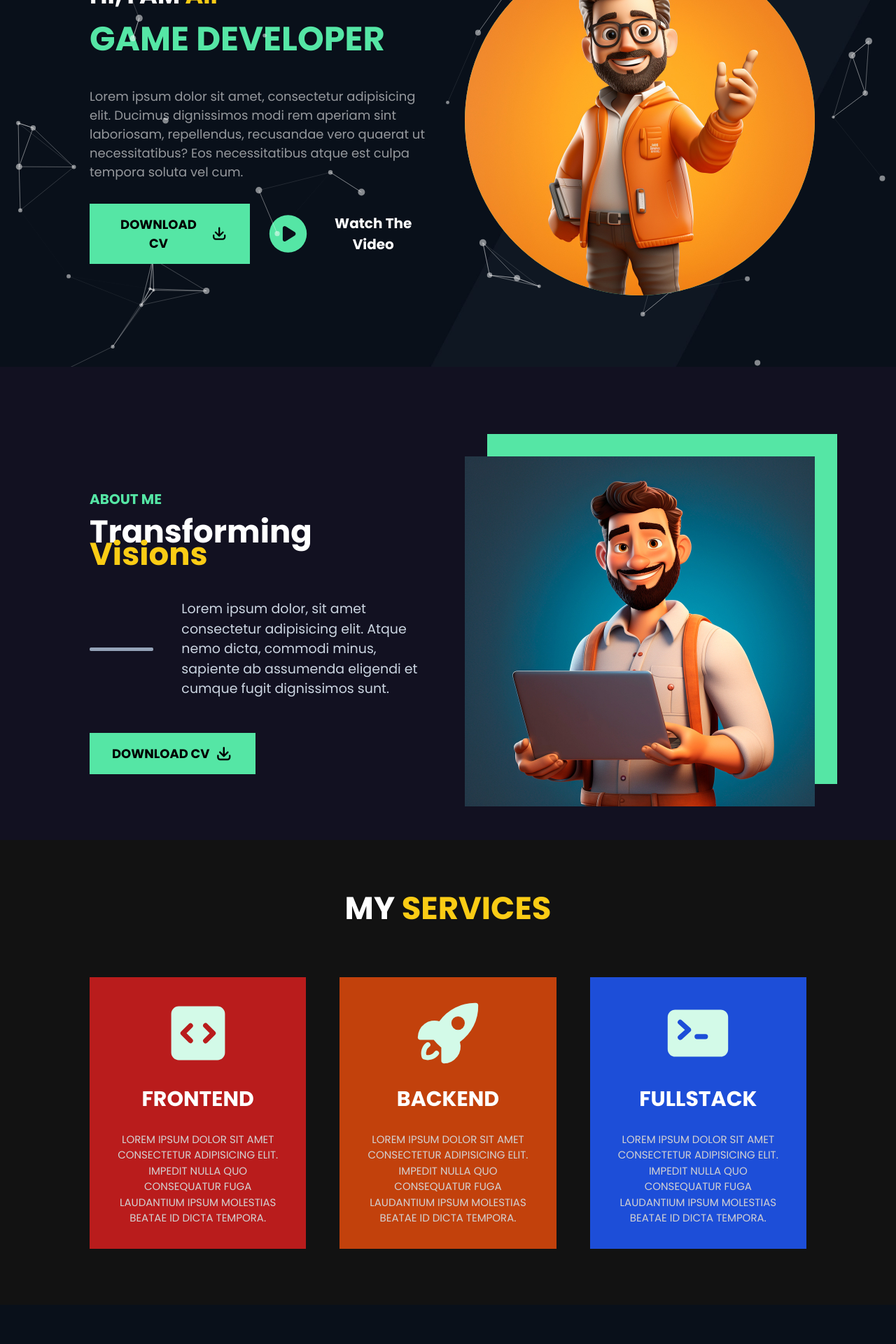
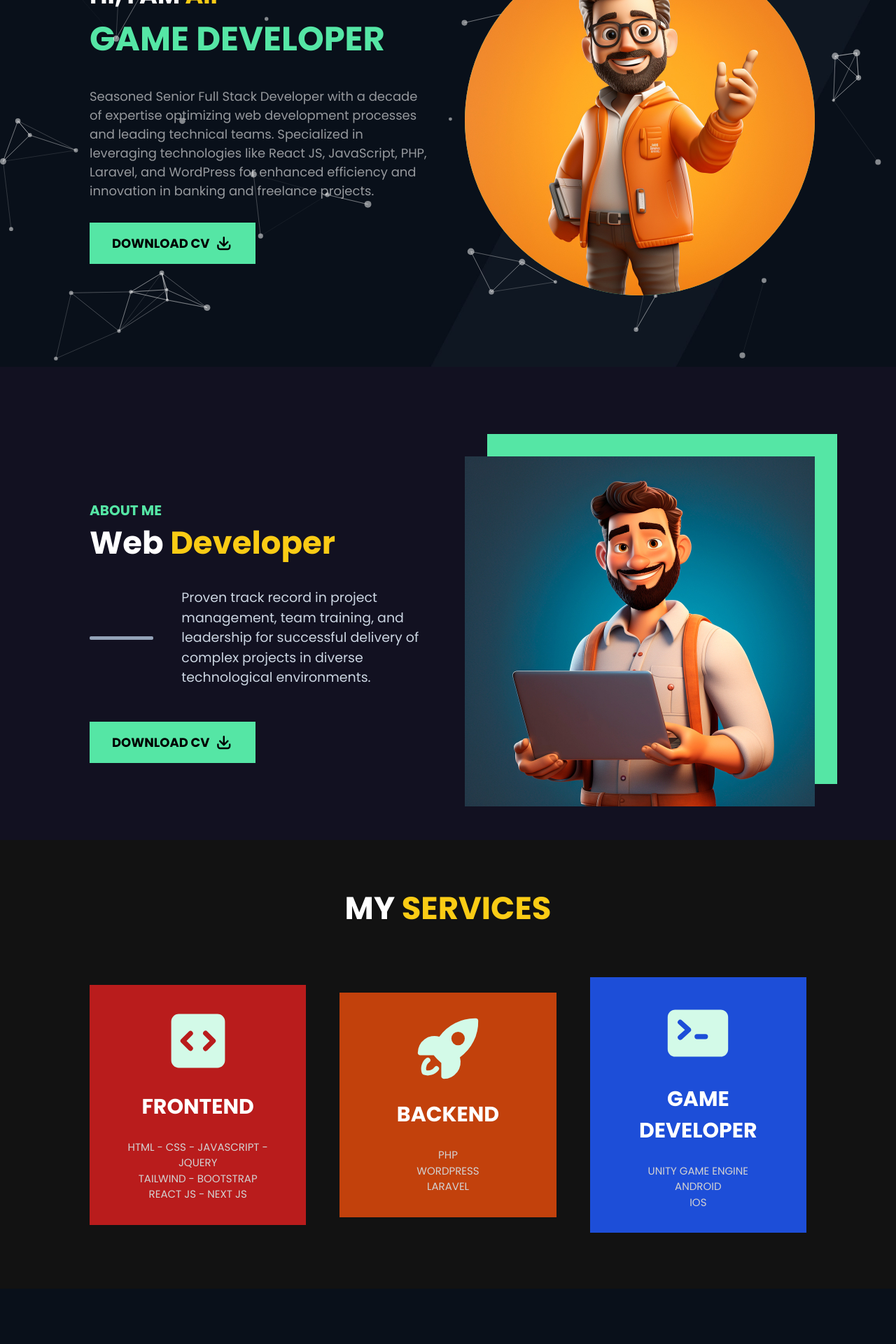
Before and after one commit to alirasouliwebdeveloper/Portfolio, a Next.js app: page / in a window 1280 px wide. Shown: the part 260-2180 px from the top of the page at 70% size. Built offline with nearby package versions, Linux system fonts and the light colour scheme.

Commit message:
change some options and title and meta description

```diff
--- a/app/Components/About.tsx
+++ b/app/Components/About.tsx
@@ -11,14 +11,14 @@ const About = () => {
             About Me
           </h1>
           <h2 className="text-[25px] md:text-[35px] lg:text-[45px] md:leading[3rem] leading-[2rem] capitalize mb-[3rem] font-bold text-white">
-            Transforming <span className="text-yellow-400">Visions</span>
+            Web&nbsp;<span className="text-yellow-400">Developer</span>
           </h2>
           <div className="mb-[3rem] flex items-center md:space-x-10">
             <span className="w-[100px] hidden md:block h-[5px] bg-slate-400 rounded-sm"></span>
             <p className="text-[19px] text-slate-300 w-[80%]">
-              Lorem ipsum dolor, sit amet consectetur adipisicing elit. Atque
-              nemo dicta, commodi minus, sapiente ab assumenda eligendi et
-              cumque fugit dignissimos sunt.
+              Proven track record in project management, team training, and
+              leadership for successful delivery of complex projects in diverse
+              technological environments.
             </p>
           </div>
           <button
--- a/app/Components/Blog.tsx
+++ b/app/Components/Blog.tsx
@@ -1,13 +1,16 @@
+import React from "react";
 import {
   ChatBubbleLeftRightIcon,
   UserCircleIcon,
 } from "@heroicons/react/20/solid";
 import Image from "next/image";
-import React from "react";
 
 const Blog = () => {
   return (
-    <div id="blog" className="pt-[4rem] md:pt-[8rem] pb-[4rem] bg-[#02050a]">
+    <div
+      id="blog"
+      className="pt-[4rem] md:pt-[8rem] pb-[4rem] bg-[#02050a] hidden"
+    >
       <h1 className="heading">
         MY <span className="text-yellow-400">Blog</span>
       </h1>
--- a/app/Components/Footer.tsx
+++ b/app/Components/Footer.tsx
@@ -19,7 +19,7 @@ const Footer = () => {
               Address
             </h1>
             <p className="text-[17px] w-[90%] text-white opacity-60">
-              Lorem ipsum dolor sit.
+              In this beautiful world :)
             </p>
           </div>
         </div>
@@ -33,7 +33,7 @@ const Footer = () => {
               Phone
             </h1>
             <p className="text-[17px] w-[90%] text-white opacity-60">
-              +1123456789 <br /> +1326549875
+              +12345678900 <br /> +12345678900
             </p>
           </div>
         </div>
@@ -48,22 +48,38 @@ const Footer = () => {
               Send Us Email
             </h1>
             <p className="text-[17px] w-[90%] text-white opacity-60">
-              exmple.com
-              <br /> example@example.com
+              alirasouli.info
+              <br /> contact@alirasouli.info
             </p>
           </div>
         </div>
       </div>
       <div className="w-[80%] mt-[2rem] mx-auto grid grid-cols-1 md:grid-cols-2 items-center justify-between">
-        <div className="text-[16px] mb-[2rem] md:mb-0 text-white opacity-20">
-          Webdv warriors 2024 | All Rights Reserved
+        <div className="text-[16px] mb-[2rem] md:mb-0 text-white opacity-50">
+          Ali Rasouli Community 2023 | All Rights Reserved
         </div>
-        <div className="flex items-center space-x-10">
-          <p className="text-[16px] text-white opacity-20">
+        <div className="flex items-center justify-end space-x-10">
+          <a
+            href="#"
+            target="_blank"
+            className="text-[16px] text-white opacity-50"
+          >
             Terms & Conditions
-          </p>
-          <p className="text-[16px] text-white opacity-20">Privacy Policy</p>
-          <p className="text-[16px] text-white opacity-20">Sitemap</p>
+          </a>
+          <a
+            href="#"
+            target="_blank"
+            className="text-[16px] text-white opacity-50"
+          >
+            Privacy Policy
+          </a>
+          <a
+            href="#"
+            target="_blank"
+            className="text-[16px] text-white opacity-50"
+          >
+            Sitemap
+          </a>
         </div>
       </div>
     </div>
--- a/app/Components/Hero.tsx
+++ b/app/Components/Hero.tsx
@@ -19,10 +19,11 @@ const Hero = () => {
 
           <TextEffect />
           <p className="mt-[2rem] text-[18px] text-[#ffffff92]">
-            Lorem ipsum dolor sit amet, consectetur adipisicing elit. Ducimus
-            dignissimos modi rem aperiam sint laboriosam, repellendus,
-            recusandae vero quaerat ut necessitatibus? Eos necessitatibus atque
-            est culpa tempora soluta vel cum.
+            Seasoned Senior Full Stack Developer with a decade of expertise
+            optimizing web development processes and leading technical teams.
+            Specialized in leveraging technologies like React JS, JavaScript,
+            PHP, Laravel, and WordPress for enhanced efficiency and innovation
+            in banking and freelance projects.
           </p>
           <div className="mt-[2rem] flex-col space-y-6 sm:space-y-0 sm:flex sm:flex-row items-center sm:space-x-6">
             <button
@@ -32,7 +33,7 @@ const Hero = () => {
               <p>Download CV</p>
               <ArrowDownTrayIcon className="w-[1.6rem] h-[1.7rem] text-black " />
             </button>
-            <button className="flex items-center space-x-2">
+            <button className="flex items-center space-x-2 hidden">
               <PlayCircleIcon className="w-[4rem] h-[4rem] hover:text-yellow-400 transition-all duration-200 text-[#55e6a5]" />
               <p className="text-[20px] font-semibold text-white">
                 Watch The Video
--- a/app/Components/Nav.tsx
+++ b/app/Components/Nav.tsx
@@ -11,8 +11,8 @@ const Nav = ({ openNav }: Props) => {
     <div className="w-[100%] fixed z-[1000] top-0 h-[12vh] bg-[#141c27] shadow-md">
       <div className="flex items-center justify-between w-[80%] mx-auto h-[100%]">
         <h1 className="flex-[0.6] cursor-pointer text-[25px] text-white font-bold">
-          WEB
-          <span className="text-yellow-300">DEV</span>
+          ALI&nbsp;
+          <span className="text-yellow-300">RASOULI</span>
         </h1>
         <Link href="#home" className="nav-link ">
           Home
--- a/app/Components/Projects.tsx
+++ b/app/Components/Projects.tsx
@@ -14,7 +14,7 @@ const Projects = () => {
       <div className="w-[80%] pt-[2rem] mx-auto grid grid-cols-1 md:grid-cols-2 lg:grid-cols-3 gap-[2rem]">
         {projects.map((pr: Project) => {
           return (
-            <div data-aos="fade-up" key={pr.src}>
+            <div data-aos="fade-up" key={pr.id}>
               <div className="transform cursor-pointer hover:-translate-y-6 transition-all duration-200 relative w-[100%] h-[200px] md:h-[300px]">
                 <Image
                   src={pr.src}
--- a/app/Components/Services.tsx
+++ b/app/Components/Services.tsx
@@ -18,10 +18,10 @@ const Services = () => {
             <h1 className="text-[20px] md:text-[30px] mt-[1.5rem] mb-[1.5rem]">
               FrontEnd
             </h1>
-            <p className="text-[15px] text-[#d3d2d2] font-normal">
-              Lorem ipsum dolor sit amet consectetur adipisicing elit. Impedit
-              nulla quo consequatur fuga laudantium ipsum molestias beatae id
-              dicta tempora.
+            <p className="text-[15px] text-[#d3d2d2] font-normal grid grid-cols-1">
+              <span>HTML - CSS - JavaScript - JQuery</span>
+              <span>TailWind - Bootstrap</span>
+              <span>React js - Next js</span>
             </p>
           </div>
         </div>
@@ -32,10 +32,10 @@ const Services = () => {
             <h1 className="text-[20px] md:text-[30px] mt-[1.5rem] mb-[1.5rem]">
               Backend
             </h1>
-            <p className="text-[15px] text-[#d3d2d2] font-normal">
-              Lorem ipsum dolor sit amet consectetur adipisicing elit. Impedit
-              nulla quo consequatur fuga laudantium ipsum molestias beatae id
-              dicta tempora.
+            <p className="text-[15px] text-[#d3d2d2] font-normal grid grid-cols-1">
+              <span>PHP</span>
+              <span>WordPress</span>
+              <span>Laravel</span>
             </p>
           </div>
         </div>
@@ -44,12 +44,12 @@ const Services = () => {
           <div className="bg-blue-700 hover:scale-110 transform transition-all duration-300 hover:rotate-6 uppercase font-semibold text-center p-[2rem]">
             <CommandLineIcon className="w-[6rem] h-[6rem] mx-auto text-[#d3fae8]" />
             <h1 className="text-[20px] md:text-[30px] mt-[1.5rem] mb-[1.5rem]">
-              Fullstack
+              Game Developer
             </h1>
-            <p className="text-[15px] text-[#d3d2d2] font-normal">
-              Lorem ipsum dolor sit amet consectetur adipisicing elit. Impedit
-              nulla quo consequatur fuga laudantium ipsum molestias beatae id
-              dicta tempora.
+            <p className="text-[15px] text-[#d3d2d2] font-normal grid grid-cols-1">
+              <span>Unity Game Engine</span>
+              <span>Android</span>
+              <span>iOS</span>
             </p>
           </div>
         </div>
--- a/app/Components/Skills.tsx
+++ b/app/Components/Skills.tsx
@@ -54,6 +54,21 @@ const Skills = () => {
             level3="w-[90%]"
           />
         </div>
+        <div>
+          <SkillsItem
+            title="Unity Developer"
+            year="2014 - Present"
+            description="Unity is a cross-platform engine. The Unity editor is supported on Windows, macOS, and the Linux platform, while the engine itself currently supports building games for more than 19 different platforms, including mobile, desktop, consoles, and virtual reality."
+          />
+          <SkillsLanguage
+            skill1="C#"
+            skill2="PhotoShop"
+            skill3="Maya - 3D MAX"
+            level1="w-[80%]"
+            level2="w-[70%]"
+            level3="w-[50%]"
+          />
+        </div>
       </div>
     </div>
   );
--- a/app/data/Projects.ts
+++ b/app/data/Projects.ts
@@ -1,38 +1,47 @@
 export interface Project {
+  id: number;
   src: string;
   alt: string;
 }
 
 export const projects: Project[] = [
   {
+    id: 1,
     src: "/images/p1.jpg",
     alt: "portfolio",
   },
   {
+    id: 2,
     src: "/images/p2.jpg",
     alt: "portfolio",
   },
   {
+    id: 3,
     src: "/images/p3.jpg",
     alt: "portfolio",
   },
   {
+    id: 4,
     src: "/images/p4.jpg",
     alt: "portfolio",
   },
   {
+    id: 5,
     src: "/images/p1.jpg",
     alt: "portfolio",
   },
   {
+    id: 6,
     src: "/images/p2.jpg",
     alt: "portfolio",
   },
   {
+    id: 7,
     src: "/images/p3.jpg",
     alt: "portfolio",
   },
   {
+    id: 8,
     src: "/images/p4.jpg",
     alt: "portfolio",
   },
--- a/app/layout.tsx
+++ b/app/layout.tsx
@@ -5,8 +5,8 @@ import "./globals.css";
 const inter = Inter({ subsets: ["latin"] });
 
 export const metadata: Metadata = {
-  title: "Create Next App",
-  description: "Generated by create next app",
+  title: "Ali Rasouli Portfolio",
+  description: "It is Ali Rasouli Portfolio Web Application Created by Next.js",
 };
 
 export default function RootLayout({
```
